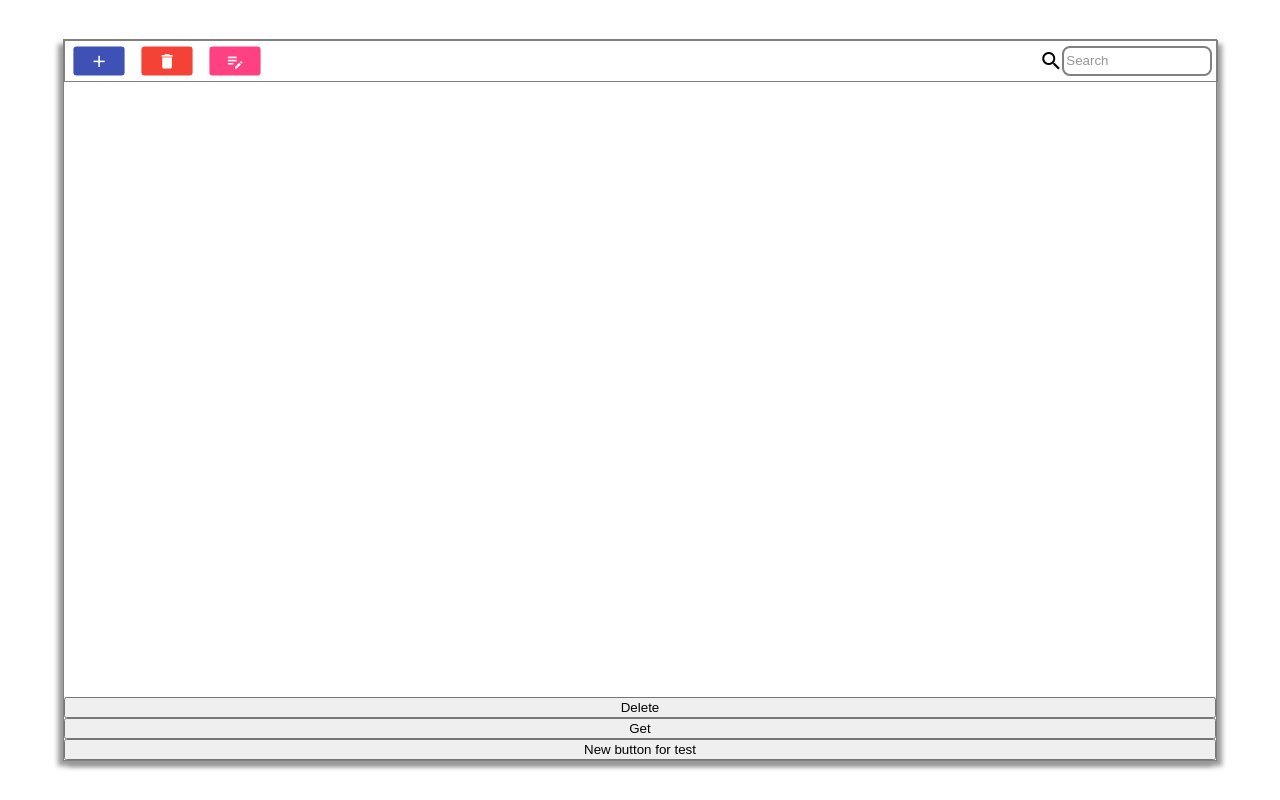
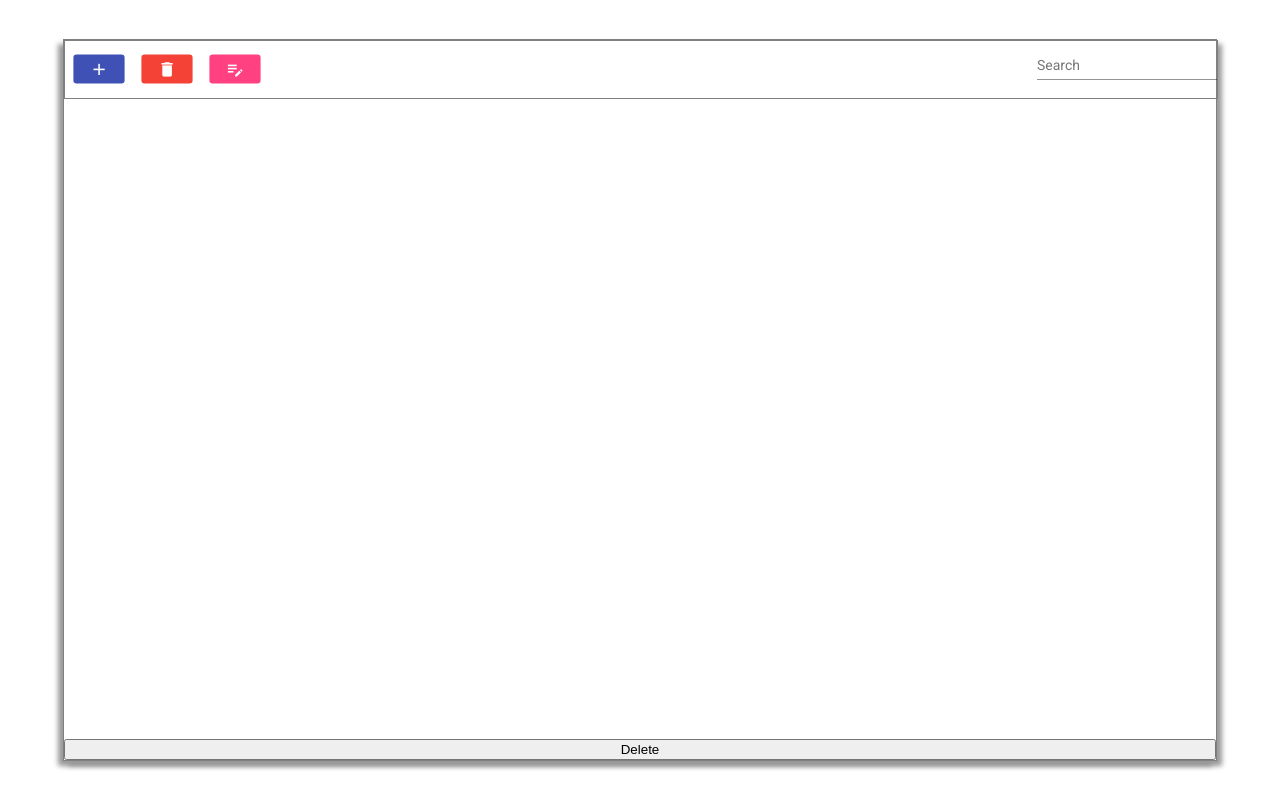
Before and after one commit to baidiho/noteAPP, an Angular app: page / in a window 1280 px wide. Built offline with nearby package versions, Linux system fonts and the light colour scheme.

Commit message:
Start with search

```diff
--- a/src/app/app.component.html
+++ b/src/app/app.component.html
@@ -1,5 +1,7 @@
 <app-navbar
   (buttonEventEmitter)="service.navBarButtonHandler($event)"
+  (searchEmmiter)="service.searchHandler($event)"
+  [arrayOfFiltered]="service.filteredArray"
 ></app-navbar>
 <div class="notes-list-editor-wrapper">
   <app-note-list [arrayOfNotes]="service.notesDataArray"></app-note-list>
@@ -17,5 +19,3 @@
 ></app-modal>
 
 <button (click)="deleteDB()">Delete</button>
-<button (click)="IDB.getAllNotesFromDB()">Get</button>
-<button (click)="IDB.IDBinit()">New button for test</button>
--- a/src/app/app.module.ts
+++ b/src/app/app.module.ts
@@ -16,6 +16,7 @@ import { NoteListComponent } from './note-list/note-list.component';
 import { TruncatePipe } from './pipes/truncate.pipe';
 import { DataBaseService } from './services/data-base.service';
 import { NotesCardDataService } from './services/user-action.service';
+import { MatAutocompleteModule } from '@angular/material/autocomplete';
 @NgModule({
   declarations: [
     AppComponent,
@@ -36,6 +37,7 @@ import { NotesCardDataService } from './services/user-action.service';
     FormsModule,
     MatDialogModule,
     ReactiveFormsModule,
+    MatAutocompleteModule,
   ],
   providers: [NotesCardDataService, DataBaseService],
   bootstrap: [AppComponent],
--- a/src/app/navbar/navbar.component.html
+++ b/src/app/navbar/navbar.component.html
@@ -1,16 +1,54 @@
 <div class="button-menu" (click)="onButtonClick($event)">
-    <button mat-flat-button color="primary" aria-label="Add new note button" data-button-type="add">
+  <button
+    mat-flat-button
+    color="primary"
+    aria-label="Add new note button"
+    data-button-type="add"
+  >
     <mat-icon>add</mat-icon>
   </button>
-    <button mat-flat-button color="warn" aria-label="Delete selected note" data-button-type="delete">
+  <button
+    mat-flat-button
+    color="warn"
+    aria-label="Delete selected note"
+    data-button-type="delete"
+  >
     <mat-icon>delete</mat-icon>
   </button>
-    <button mat-flat-button color="accent" aria-label="Add new note button" data-button-type="edit">
+  <button
+    mat-flat-button
+    color="accent"
+    aria-label="Add new note button"
+    data-button-type="edit"
+  >
     <mat-icon>edit_note</mat-icon>
   </button>
 </div>
 
-  <div class="search-input">
+<form class="search-form">
+  <mat-form-field class="search-form-field">
+    <mat-label>Search</mat-label>
+    <input
+      (input)="onInput($event)"
+      type="text"
+      aria-label="Search"
+      matInput
+      [matAutocomplete]="auto"
+    />
+    <mat-autocomplete autoActiveFirstOption #auto="matAutocomplete">
+      <mat-option *ngFor="let option of arrayOfFiltered" [value]="option.title">
+        {{ option.title }}
+      </mat-option>
+    </mat-autocomplete>
+  </mat-form-field>
+</form>
+
+<!-- <div class="search-input">
   <mat-icon matPrefix>search</mat-icon>
-    <input matInput type="search" placeholder="Search" />
-  </div>
+  <input
+    (input)="onInput($event)"
+    matInput
+    type="search"
+    placeholder="Search"
+  />
+</div> -->
--- a/src/app/navbar/navbar.component.scss
+++ b/src/app/navbar/navbar.component.scss
@@ -11,17 +11,11 @@
     transform: scale(80%);
   }
 }
-.search-input {
-  display: flex;
-  align-items: center;
-  margin-right: 5px;
-  width: 15%;
-  font-size: 16px;
 
-  input {
-    width: 90%;
-    height: 30px;
-    border-radius: 8px;
-    border: 2px solid gray;
-  }
-}
+// .search-form {
+//   border: 1px solid;
+//   padding: 2px;
+//   border-radius: 10px;
+//   font-size: 16px;
+//   height: 25px;
+// }
--- a/src/app/navbar/navbar.component.ts
+++ b/src/app/navbar/navbar.component.ts
@@ -1,4 +1,6 @@
-import { Component, EventEmitter, Output } from '@angular/core';
+import { Component, EventEmitter, Input, Output } from '@angular/core';
+import { FormControl } from '@angular/forms';
+import { NoteFromDB } from '../Types';
 
 @Component({
   selector: 'app-navbar',
@@ -7,6 +9,8 @@ import { Component, EventEmitter, Output } from '@angular/core';
 })
 export class NavbarComponent {
   @Output() buttonEventEmitter = new EventEmitter<any>();
+  @Output() searchEmmiter = new EventEmitter<string>();
+  @Input() arrayOfFiltered: Array<NoteFromDB>;
   constructor() {}
 
   onButtonClick(event: Event) {
@@ -16,4 +20,7 @@ export class NavbarComponent {
     }
     this.buttonEventEmitter.emit(button.dataset['buttonType']);
   }
+  onInput(event: any) {
+    this.searchEmmiter.emit(event.target.value.toLowerCase());
+  }
 }
--- a/src/app/note-editor/note-editor.component.ts
+++ b/src/app/note-editor/note-editor.component.ts
@@ -30,11 +30,8 @@ export class NoteEditorComponent implements OnChanges {
       }, 0);
     }
   }
+
   onInput(event: any) {
-    const object = {
-      title: this.noteData.title,
-      text: event.target.value,
-    };
-    this.inputEventEmiiter.emit(object);
+    this.inputEventEmiiter.emit(event.target.value);
   }
 }
--- a/src/app/services/data-base.service.ts
+++ b/src/app/services/data-base.service.ts
@@ -99,28 +99,31 @@ export class DataBaseService {
       request.onerror = () => subscriber.error('Error while deleting note');
     }).pipe(take(1));
   }
-  editNoteAtDB(obj: NoteToDB, id: number) {
+  editNoteAtDB(text: string, id: number) {
     return new Observable<ArrayOfNote>((subscriber) => {
-      const transaction = this.db.transaction('NotesStore', 'readwrite');
-      const objectStore = transaction.objectStore('NotesStore');
-      const request = objectStore.openCursor();
+      const request = this.db
+        .transaction('NotesStore', 'readwrite')
+        .objectStore('NotesStore')
+        .openCursor();
+
       request.onsuccess = () => {
         let cursor = request.result;
         if (cursor?.value.id == id) {
-          const data: NoteToDB = cursor.value;
-          data.text = obj.text;
+          const data: any = cursor.value;
+          data.text = text;
           data.date = new Date().toString();
-          data.title = data.title;
-          cursor?.update(data);
+          cursor.update(data);
           this.getAllNotesFromDB().subscribe((x) => {
             subscriber.next(x);
           });
+          return;
         }
 
         cursor?.continue();
       };
     }).pipe(take(1));
   }
+
   deleteDB() {
     this.deleteRequest = window.indexedDB.deleteDatabase('NotesDB');
     this.deleteRequest.onsuccess = (event: any) => {};
--- a/src/app/services/user-action.service.ts
+++ b/src/app/services/user-action.service.ts
@@ -10,7 +10,7 @@ export class NotesCardDataService {
   isNoteChosen: boolean = false;
   notesEditableModeOn: boolean = false;
   modalOpen: boolean = false;
-
+  filteredArray: Array<any>;
   constructor(public IDB: DataBaseService) {}
 
   onPageLoad() {
@@ -56,6 +56,11 @@ export class NotesCardDataService {
   closeModalWindow() {
     this.modalOpen = false;
   }
+  searchHandler(event: string) {
+    this.filteredArray = this.notesDataArray.filter((obj) => {
+      return obj.title.toLowerCase().includes(event);
+    });
+  }
 
   //........................................Handle the action from the modal window (submit or close window)........................................
   modalWindowAction(obj: ModalActions) {
@@ -73,13 +78,8 @@ export class NotesCardDataService {
       this.closeModalWindow();
     }
   }
-  editingNote(obj: NoteToDB) {
-    const editNote: NoteToDB = {
-      title: obj.title,
-      date: new Date().toString(),
-      text: obj.text,
-    };
-    this.IDB.editNoteAtDB(obj, this.chosenNoteId).subscribe((value) => {
+  editingNote(title: string) {
+    this.IDB.editNoteAtDB(title, this.chosenNoteId).subscribe((value) => {
       this.notesDataArray = value;
     });
   }
```
Lines whose indentation alone changed are shown as unchanged.
